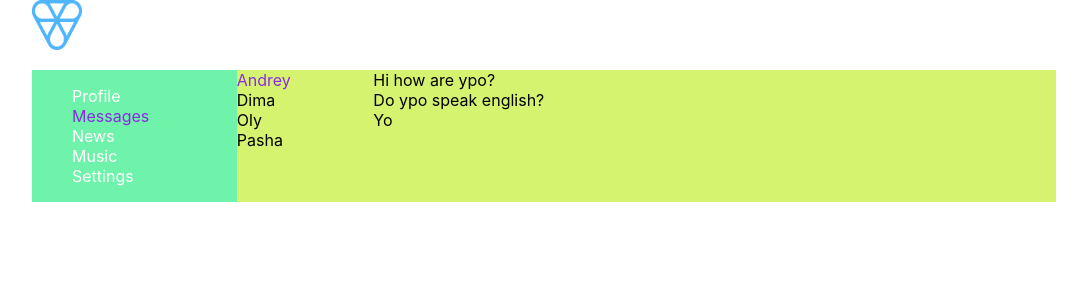
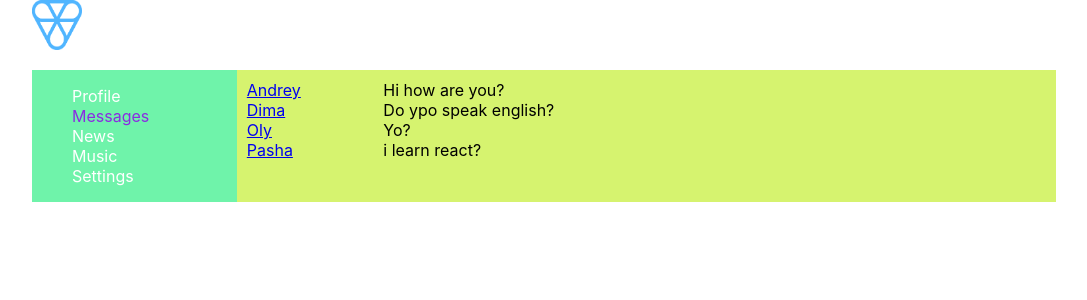
Before and after one commit to LeoKuD/social_networking, a React (Create React App) app: page /dialogs in a window 1280 px wide. Shown: the top 300 px of the page, without its empty margins (96-1183 px from the left). Built offline with nearby package versions, Linux system fonts and the light colour scheme.

Commit message:
lesson 23

```diff
--- a/src/components/Dialogs/Dialogs.jsx
+++ b/src/components/Dialogs/Dialogs.jsx
@@ -1,18 +1,38 @@
+import { NavLink } from 'react-router-dom'
 import style from './Dialogs.module.css'
 
-const Dialogs = () => {
+const DialogsItems = (props) => {
+    let path = '/dialogs/' + props.id
+    let name = props.name
+    return (
+        <div className={style.dialog + ' ' + style.active}>
+            <NavLink to={path}>{name}</NavLink>
+        </div>
+    )
+}
+
+const MessagesItems = (props) => {
+    let message = props.message
+    return (
+        <div className={style.message}>{message}</div>
+    )
+}
+
+
+const Dialogs = (props) => {
     return (
         <div className={style.dialogs}>
             <div className={style.dialogsItems}>
-                <div className={style.dialog + ' ' + style.active}> Andrey </div>
-                <div className='dialog'> Dima </div>
-                <div className='dialog'> Oly </div>
-                <div className='dialog'> Pasha </div>
+                <DialogsItems name='Andrey' id='1' />
+                <DialogsItems name='Dima' id='2' />
+                <DialogsItems name='Oly' id='3' />
+                <DialogsItems name='Pasha' id='4' />
             </div>
-            <div className='messages'>
-                <div className='message'>Hi how are ypo?</div>
-                <div className='message'>Do ypo speak english?</div>
-                <div className='message'>Yo</div>
+            <div className={style.messages}>
+                <MessagesItems message='Hi how are you?' />
+                <MessagesItems message='Do ypo speak english?' />
+                <MessagesItems message='Yo?' />
+                <MessagesItems message='i learn react?' />
             </div>
         </div>
     )
--- a/src/components/Dialogs/Dialogs.module.css
+++ b/src/components/Dialogs/Dialogs.module.css
@@ -2,7 +2,12 @@
     display: grid;
     grid-template-columns: 2fr 10fr;
 }
-
 .dialogsItems .active{
     color: blueviolet;
 }
+.messages{
+    padding: 10px;
+}
+.dialogsItems{
+    padding: 10px;
+}
--- a/src/components/Profile/Myposts/Myposts.jsx
+++ b/src/components/Profile/Myposts/Myposts.jsx
@@ -5,13 +5,22 @@ const Myposts = () => {
     return (
         <div className={style.content}>
             <div>My post</div>
-            <textarea></textarea>
-            <button>Add post</button>
-            <button>Remove</button>
-            <Post message='Hi, how are you?' countslike='15' />
-            <Post message='I am OK' countslike='20' />
+            <div>
+                <textarea></textarea>
+            </div>
+            <div>
+                <button>Add post</button>
+            </div>
+            <div><button>
+                Remove
+            </button></div>
+            <div className={style.postItem}>
+                <Post message='Hi, how are you?' countslike='15' />
+                <Post message='I am OK' countslike='20' />
+            </div>
 
-        </div>
+
+        </div >
     )
 }
 
--- a/src/components/Profile/Myposts/Myposts.module.css
+++ b/src/components/Profile/Myposts/Myposts.module.css
@@ -0,0 +1,7 @@
+.content {
+    padding: 10px;
+}
+
+.postItem {
+    margin-top: 10px;
+}
--- a/src/components/Profile/Profile.jsx
+++ b/src/components/Profile/Profile.jsx
@@ -1,12 +1,15 @@
 import Myposts from './Myposts/Myposts'
 import style from './Profile.module.css'
+import ProfileInfo from './Profileinfo/ProfileInfo';
 
 const Profile = () => {
     return (
-        <div className={style.content}>
-            <div>ava + description</div>
+        <div>
+            <ProfileInfo />
             <Myposts />
         </div>
+
+
     )
 }
 
--- /dev/null
+++ b/src/components/Profile/Profileinfo/ProfileInfo.jsx
@@ -0,0 +1,11 @@
+import style from './ProfileInfo.module.css'
+
+const ProfileInfo = () => {
+    return (
+        <div className={style.content}>
+            <div>ava + description</div>
+        </div>
+    )
+}
+
+export default ProfileInfo;
```
Also changed, not shown: src/components/Profile/Profileinfo/ProfileInfo.module.css (added).
